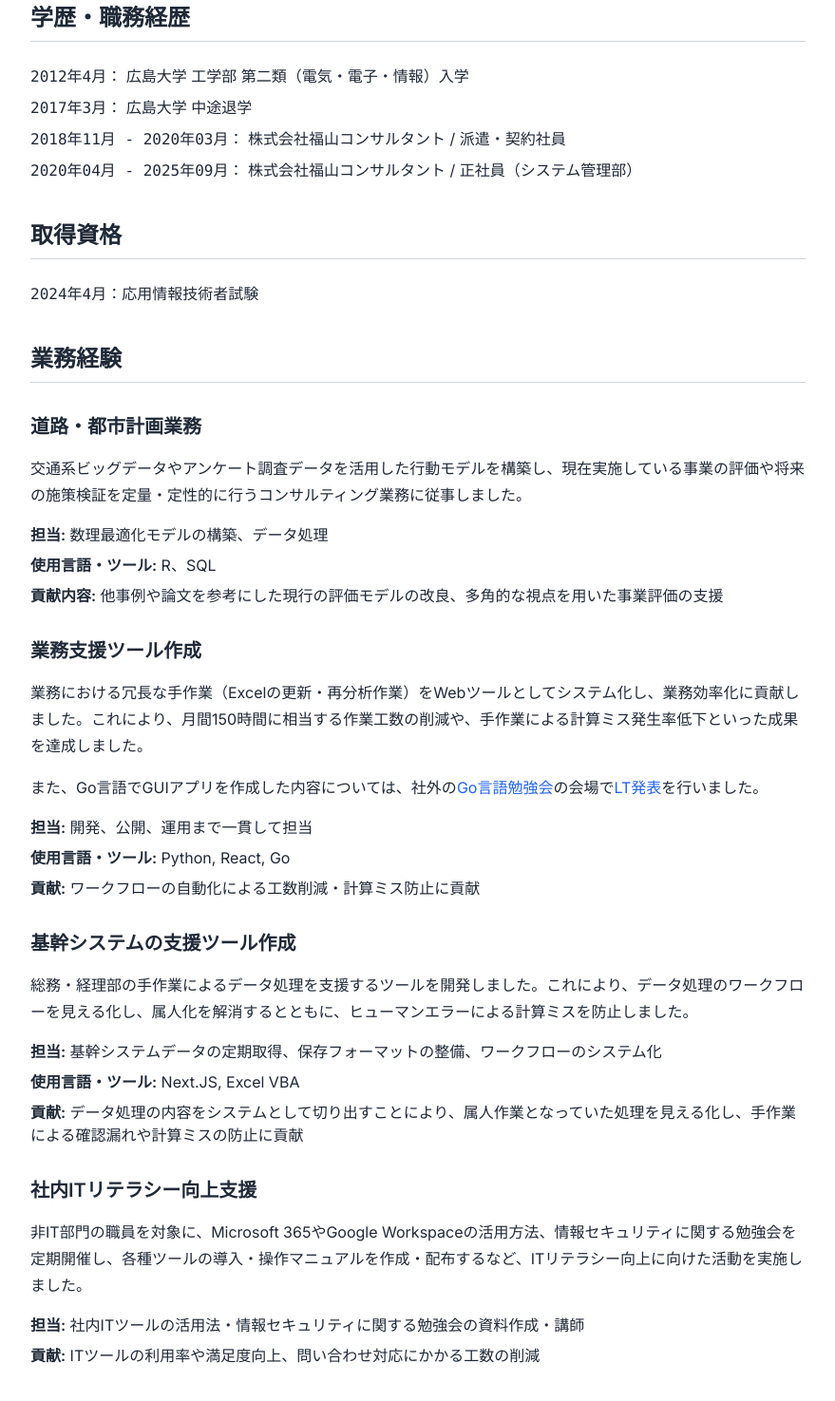
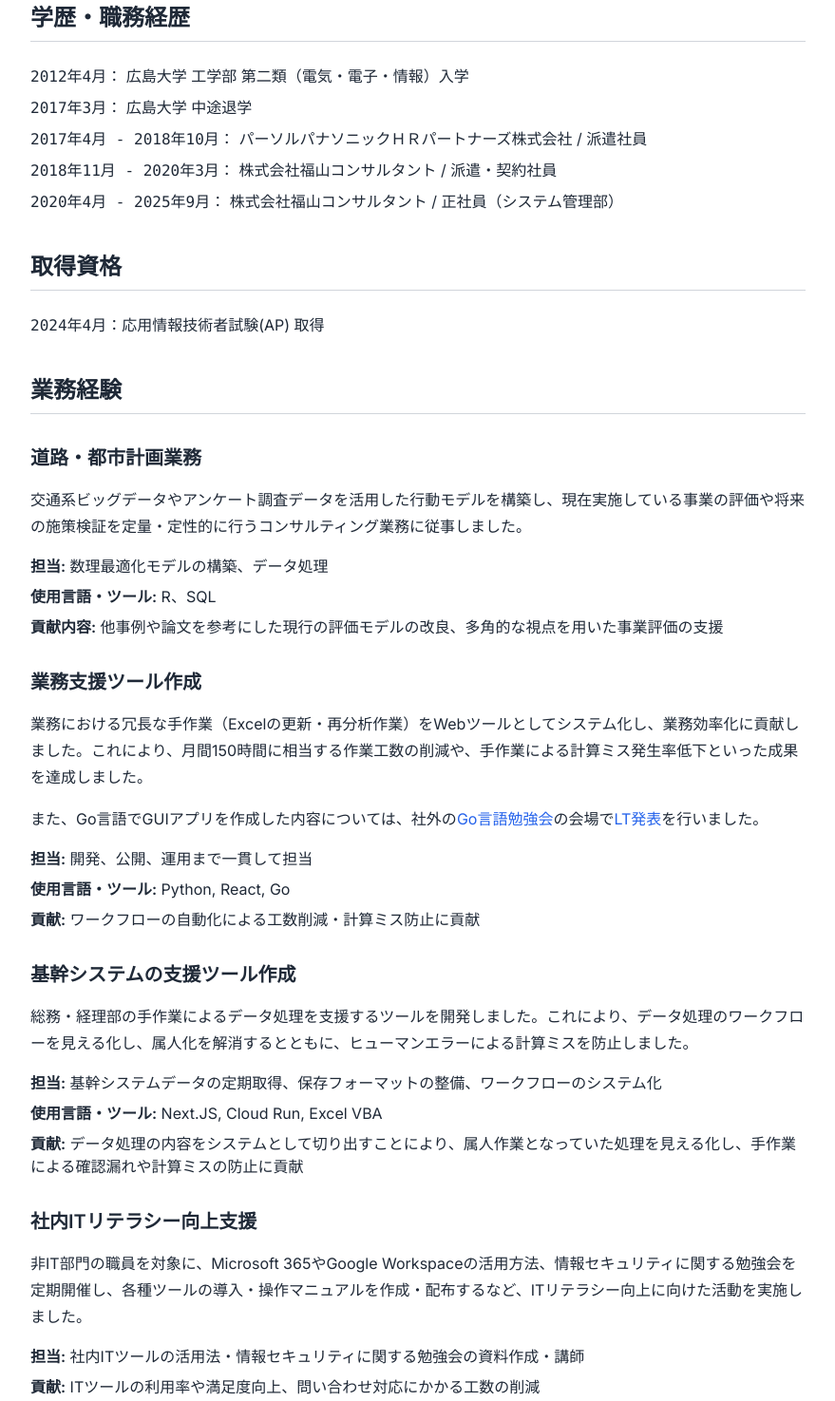
Before and after one commit to kmishima16/my-profile, a plain HTML site: page index.html in a window 1280 px wide. Shown: the part 358-1833 px from the top of the page at 95% size, without its empty margins (200-1079 px from the left). Drawn offline with nearby package versions, Linux system fonts and the light colour scheme.

Commit message:
update 履歴書として追加

```diff
--- a/index.html
+++ b/index.html
@@ -62,15 +62,16 @@
                 <ul>
                     <li><span class="font-mono">2012年4月：</span> 広島大学 工学部 第二類（電気・電子・情報）入学</li>
                     <li><span class="font-mono">2017年3月：</span> 広島大学 中途退学</li>
-                    <li><span class="font-mono">2018年11月 - 2020年03月：</span> 株式会社福山コンサルタント / 派遣・契約社員</li>
-                    <li><span class="font-mono">2020年04月 - 2025年09月：</span> 株式会社福山コンサルタント / 正社員（システム管理部）</li>
+                    <li><span class="font-mono">2017年4月 - 2018年10月：</span> パーソルパナソニックＨＲパートナーズ株式会社 / 派遣社員 </li>
+                    <li><span class="font-mono">2018年11月 - 2020年3月：</span> 株式会社福山コンサルタント / 派遣・契約社員</li>
+                    <li><span class="font-mono">2020年4月 - 2025年9月：</span> 株式会社福山コンサルタント / 正社員（システム管理部）</li>
                 </ul>
             </section>
 
             <section id="certification">
                 <h2 class="border-b border-gray-300 pb-2 mt-10 mb-6 text-2xl font-semibold">取得資格</h2>
                 <ul>
-                    <li><span class="font-mono">2024年4月：</span>応用情報技術者試験</li>
+                    <li><span class="font-mono">2024年4月：</span>応用情報技術者試験(AP) 取得</li>
                 </ul>
             </section>
 
@@ -111,7 +112,7 @@
                     </p>
                     <ul>
                         <li><span class="font-semibold">担当:</span> 基幹システムデータの定期取得、保存フォーマットの整備、ワークフローのシステム化</li>
-                        <li><span class="font-semibold">使用言語・ツール:</span> Next.JS, Excel VBA</li>
+                        <li><span class="font-semibold">使用言語・ツール:</span> Next.JS, Cloud Run, Excel VBA</li>
                         <li><span class="font-semibold">貢献:</span> データ処理の内容をシステムとして切り出すことにより、属人作業となっていた処理を見える化し、手作業による確認漏れや計算ミスの防止に貢献</li>
                     </ul>
                 </article>
@@ -145,7 +146,7 @@
                         Web技術が進化してきた背景や思想に強い関心があり、表面的なトレンドだけでなく、その本質を理解することを心がけています。勉強会でのLT発表やOSS活動などを通じて、Web技術のエコシステムに貢献できるエンジニアを目指しています。
                     </p>
                     <p>
-                        また、御社が提供しているプラハチャレンジに2024年から参加しています。Web開発に必要な基礎概念を学習し、自分の言葉で説明できるレベルまで理解を深めることが、システムをより素早く柔軟に構築し、ユーザに価値を届けるための足掛かりになっていると感じています。
+                        また、[プラハチャレンジ](https://praha-challenge.com/)という、自走できる中級エンジニアを育てるオンラインのプログラムブートキャンプに参加しています。Web開発に必要な基礎概念を学習し、自分の言葉で説明できるレベルまで理解を深めることが、システムをより素早く柔軟に構築し、ユーザに価値を届けるための足掛かりになっていると考えています。
                     </p>
                 </article>
                  <article>
```
